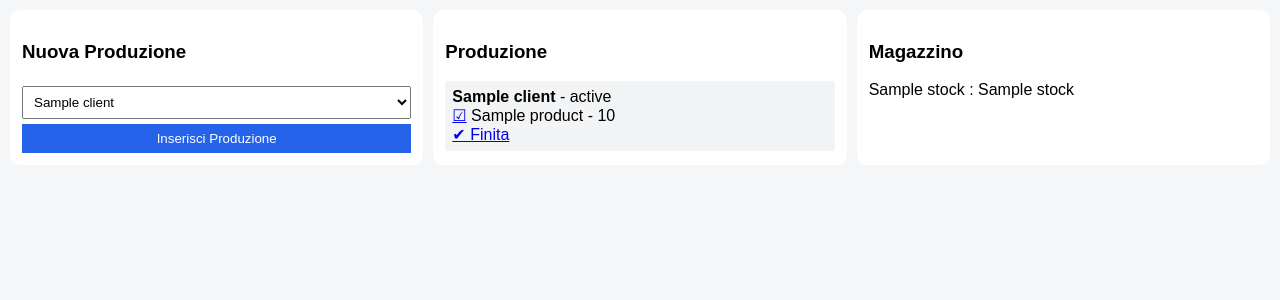
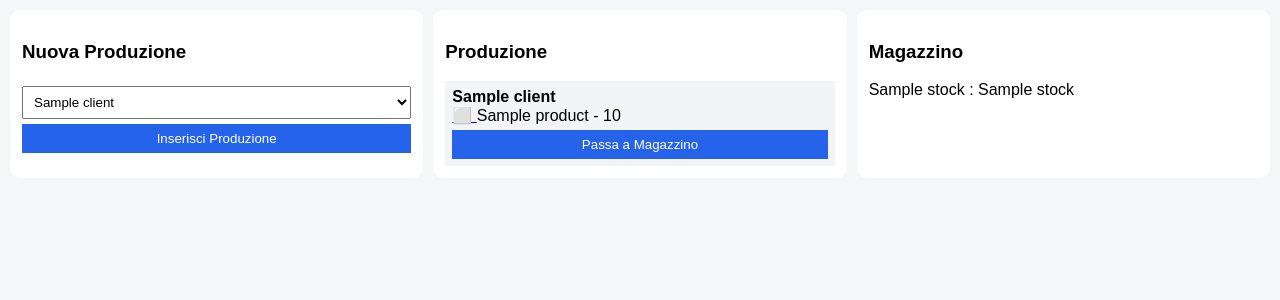
Before and after one commit to Galc987/gestionale-magazzino, a Flask app: template templates/index.html in a window 1280 px wide. Shown: the part 56-356 px from the top of the page. Run offline with Flask 3, Linux system fonts and the light colour scheme; the template is opened without the code that fills it: most values are stand-ins (such as "Sample title", 1, 10 or a date in 2020).

Commit message:
Update index.html

```diff
--- a/templates/index.html
+++ b/templates/index.html
@@ -50,6 +50,7 @@ margin-top:7px;
 
 .done{
 background:#d1fae5;
+padding:4px;
 }
 </style>
 </head>
@@ -91,18 +92,31 @@ background:#d1fae5;
 
 <div class="order">
 
-<b>{{o["client"]}}</b> - {{o["status"]}}
+<b>{{o["client"]}}</b>
 
 {% for item in o["items"] %}
 
 <div class="{% if item['done'] %}done{% endif %}">
-<a href="/toggle/{{order_index}}/{{loop.index0}}">☑</a>
+
+<a href="/toggle/{{order_index}}/{{loop.index0}}">
+
+{% if item["done"] %}
+✅
+{% else %}
+⬜
+{% endif %}
+
+</a>
+
 {{item["product"]}} - {{item["qty"]}}
+
 </div>
 
 {% endfor %}
 
-<a href="/complete/{{order_index}}">✔ Finita</a>
+<a href="/complete/{{order_index}}">
+<button>Passa a Magazzino</button>
+</a>
 
 </div>
 
```
